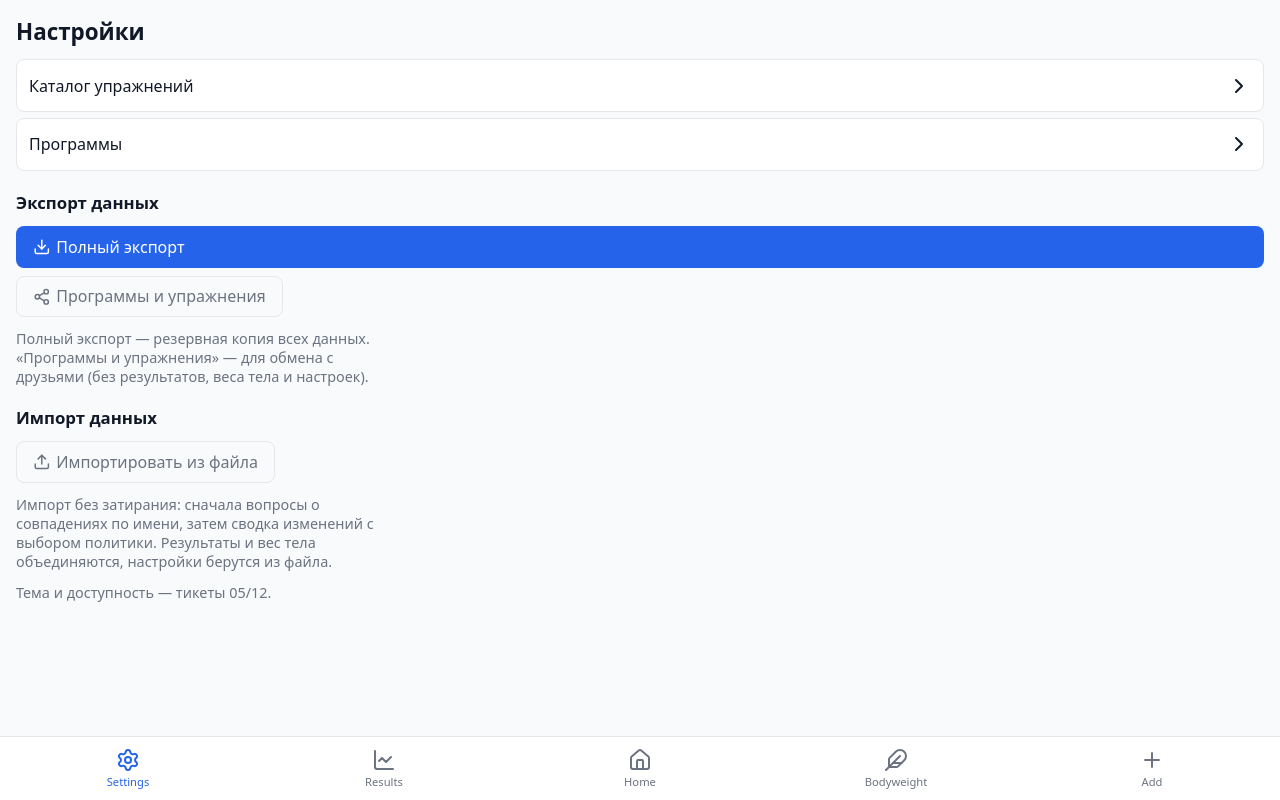
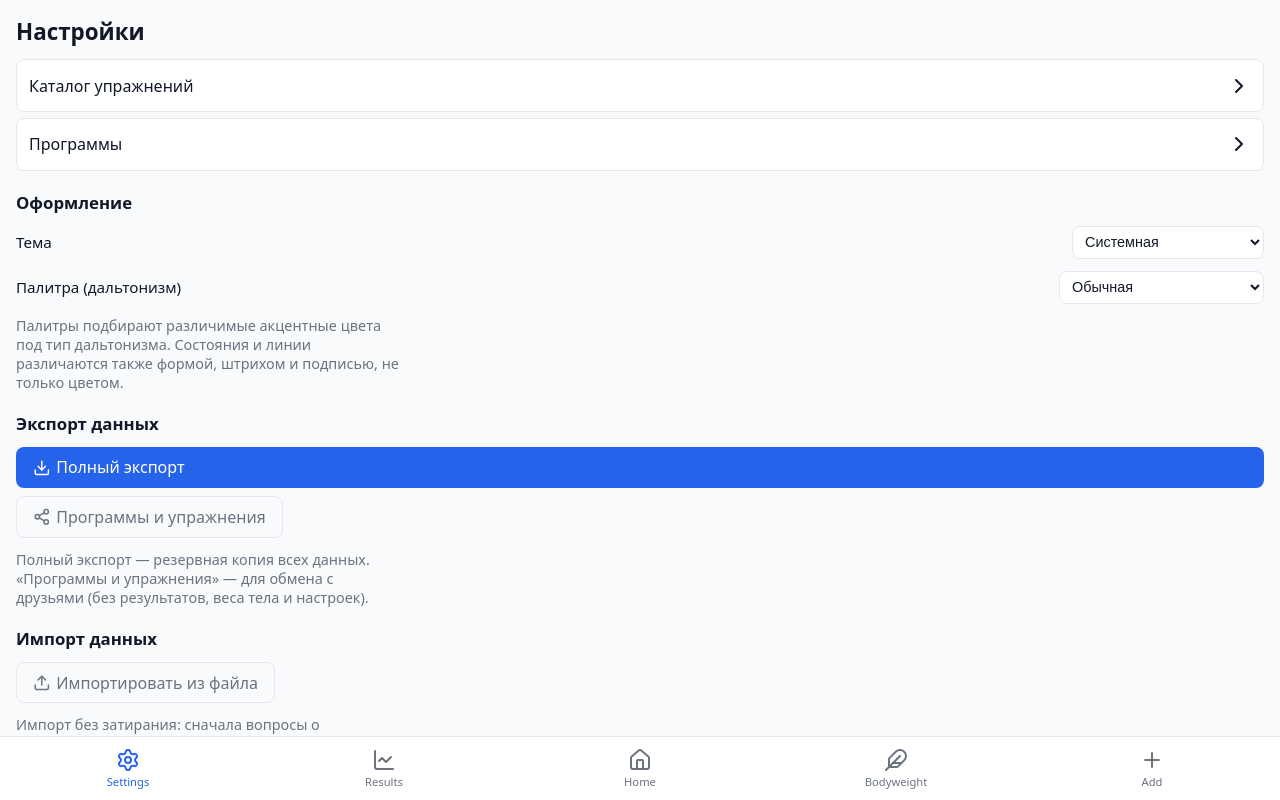
Before and after one commit to Sadalmalik/WorkoutApp, a React (Vite) app: page /#/home in a window 1280 px wide. Both pictures are taken after a click on the button "Settings". Built offline with nearby package versions, Linux system fonts and the light colour scheme.

Commit message:
ui: applyPalette/usePalette + theme & palette pickers in SettingsScreen

```diff
--- a/src/ui/App.tsx
+++ b/src/ui/App.tsx
@@ -11,7 +11,7 @@ import {
   isSessionRoute,
   type Route,
 } from './router.ts';
-import { useTheme } from './theme.ts';
+import { useTheme, usePalette } from './theme.ts';
 import { BottomNav } from './nav/BottomNav.tsx';
 import { BodyweightDialog } from './components/BodyweightDialog.tsx';
 import { ProgramPopup } from './components/ProgramPopup.tsx';
@@ -51,6 +51,7 @@ export function App({
   const route = useRoute();
   const hash = useHash();
   useTheme(save.settings.theme);
+  usePalette(save.settings.colorblindPalette);
 
   // Re-read the persisted save after a core mutation so views reflect the change.
   const reload = useCallback(() => setSave(storage.load() ?? emptySaveData()), [storage]);
--- a/src/ui/screens/index.tsx
+++ b/src/ui/screens/index.tsx
@@ -1,9 +1,16 @@
 import { ChevronRight, Download, Share2 } from 'lucide-react';
-import type { Clock, Storage, SaveData, ExportDocument } from '../../core/index.ts';
-import { exportFull, exportProgramShare, exportToJson } from '../../core/index.ts';
+import type { Clock, Storage, SaveData, ExportDocument, Theme } from '../../core/index.ts';
+import { exportFull, exportProgramShare, exportToJson, updateSettings } from '../../core/index.ts';
 import { StubScreen } from './StubScreen.tsx';
 import { ImportFlow } from './ImportFlow.tsx';
+import { PALETTE_OPTIONS } from '../theme.ts';
 import { navigateToCatalog, navigateToPrograms } from '../router.ts';
+
+const THEME_OPTIONS: readonly { id: Theme; label: string }[] = [
+  { id: 'system', label: 'Системная' },
+  { id: 'light', label: 'Светлая' },
+  { id: 'dark', label: 'Тёмная' },
+];
 
 /**
  * Stub screens for the remaining shell routes. Each is a labelled placeholder that later tickets
@@ -28,6 +35,18 @@ export function SettingsScreen({
     downloadJson(`${prefix}-${fileStamp(doc.exportedAt)}.json`, exportToJson(doc));
   }
 
+  const settings = save.settings;
+
+  function setTheme(theme: Theme) {
+    updateSettings(storage, { theme });
+    onChange();
+  }
+
+  function setPalette(value: string) {
+    updateSettings(storage, { colorblindPalette: value === '' ? null : value });
+    onChange();
+  }
+
   return (
     <section className="settings">
       <h1 className="settings__title">Настройки</h1>
@@ -41,6 +60,47 @@ export function SettingsScreen({
           <ChevronRight aria-hidden />
         </button>
       </nav>
+
+      <h2 className="settings__section-title">Оформление</h2>
+      <div className="settings__field">
+        <label className="settings__field-label" htmlFor="settings-theme">
+          Тема
+        </label>
+        <select
+          id="settings-theme"
+          className="settings__select"
+          value={settings.theme}
+          onChange={(e) => setTheme(e.target.value as Theme)}
+        >
+          {THEME_OPTIONS.map((opt) => (
+            <option key={opt.id} value={opt.id}>
+              {opt.label}
+            </option>
+          ))}
+        </select>
+      </div>
+      <div className="settings__field">
+        <label className="settings__field-label" htmlFor="settings-palette">
+          Палитра (дальтонизм)
+        </label>
+        <select
+          id="settings-palette"
+          className="settings__select"
+          value={settings.colorblindPalette ?? ''}
+          onChange={(e) => setPalette(e.target.value)}
+        >
+          <option value="">Обычная</option>
+          {PALETTE_OPTIONS.map((opt) => (
+            <option key={opt.id} value={opt.id}>
+              {opt.label}
+            </option>
+          ))}
+        </select>
+      </div>
+      <p className="screen__note">
+        Палитры подбирают различимые акцентные цвета под тип дальтонизма. Состояния и линии
+        различаются также формой, штрихом и подписью, не только цветом.
+      </p>
 
       <h2 className="settings__section-title">Экспорт данных</h2>
       <div className="settings__export" aria-label="Экспорт данных">
@@ -70,8 +130,6 @@ export function SettingsScreen({
         Импорт без затирания: сначала вопросы о совпадениях по имени, затем сводка изменений
         с выбором политики. Результаты и вес тела объединяются, настройки берутся из файла.
       </p>
-
-      <p className="screen__note">Тема и доступность — тикеты 05/12.</p>
     </section>
   );
 }
--- a/src/ui/styles.css
+++ b/src/ui/styles.css
@@ -519,6 +519,34 @@ body {
   gap: 0.5rem;
 }
 
+/* Appearance fields (ticket 14): theme + colourblind palette pickers. */
+.settings__field {
+  display: flex;
+  align-items: center;
+  justify-content: space-between;
+  gap: 1rem;
+}
+
+.settings__field-label {
+  font-size: 0.95rem;
+  color: var(--text);
+}
+
+.settings__select {
+  flex: 0 1 12rem;
+  padding: 0.4rem 0.5rem;
+  border: 1px solid var(--border);
+  border-radius: 0.5rem;
+  background: var(--surface);
+  color: var(--text);
+  font-size: 0.9rem;
+  cursor: pointer;
+}
+
+.settings__select:focus-visible {
+  outline: 2px solid var(--accent);
+}
+
 /* Import flow (ticket 12) */
 .import {
   display: flex;
--- a/src/ui/theme.ts
+++ b/src/ui/theme.ts
@@ -1,5 +1,40 @@
 import { useEffect } from 'react';
 import type { Theme } from '../core/index.ts';
+
+/**
+ * Colourblind palette ids. `null` (or an unknown value) means the default palette — no
+ * `data-palette` attribute, so the base tokens apply. Each id maps to a `[data-palette]` block
+ * in styles.css that redefines the accent + chart-series hues for that deficiency.
+ */
+export type ColorblindPalette = 'protanopia' | 'deuteranopia' | 'tritanopia';
+
+/** The selectable palettes, in menu order, with their Russian labels. */
+export const PALETTE_OPTIONS: readonly { id: ColorblindPalette; label: string }[] = [
+  { id: 'protanopia', label: 'Протанопия (красный)' },
+  { id: 'deuteranopia', label: 'Дейтеранопия (зелёный)' },
+  { id: 'tritanopia', label: 'Тританопия (синий)' },
+];
+
+const PALETTE_IDS = new Set<string>(PALETTE_OPTIONS.map((p) => p.id));
+
+/**
+ * Apply the selected colourblind palette to the document root via `data-palette`. A `null` or
+ * unrecognised value removes the attribute, falling back to the default palette.
+ */
+export function applyPalette(palette: string | null): void {
+  if (palette !== null && PALETTE_IDS.has(palette)) {
+    document.documentElement.dataset.palette = palette;
+  } else {
+    delete document.documentElement.dataset.palette;
+  }
+}
+
+/** React hook: applies the colourblind palette from settings whenever it changes. */
+export function usePalette(palette: string | null): void {
+  useEffect(() => {
+    applyPalette(palette);
+  }, [palette]);
+}
 
 /**
  * Resolve the effective light/dark value for a theme setting, consulting the OS for `'system'`.
```
